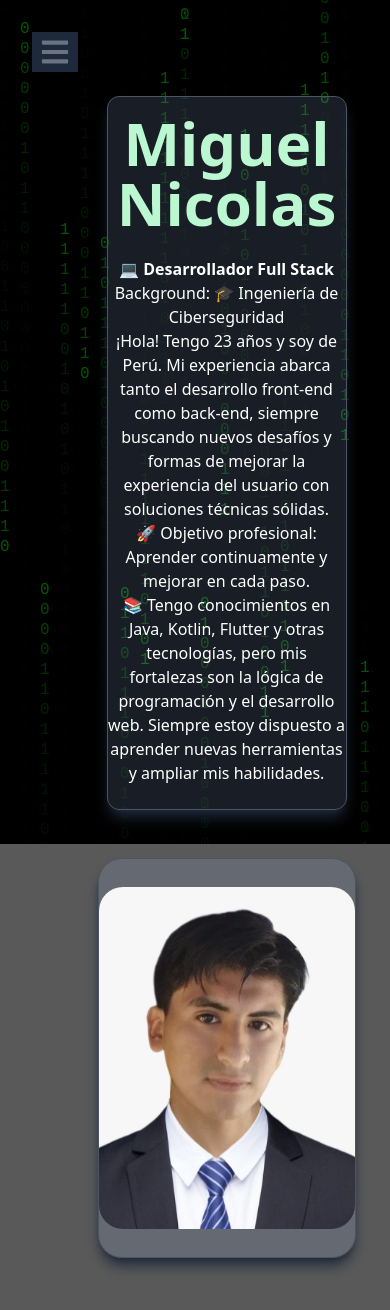
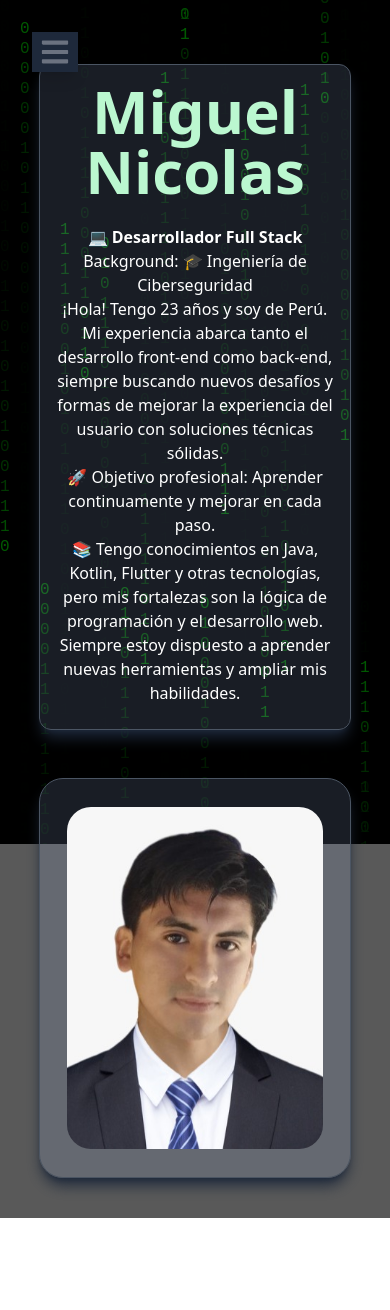
Before and after one commit to RudeusGrayrat/Portafolio, a Next.js app: page /about in a window 390 px wide. Shown: the top 1310 px of the page. After the commit the page ends 1218 px from the top, so only its background shows below. Built offline with nearby package versions, Linux system fonts and the light colour scheme.

Commit message:
mejora a responsive

```diff
--- a/src/app/about/page.tsx
+++ b/src/app/about/page.tsx
@@ -1,13 +1,18 @@
-import BinaryBackground from "@/components/BackgroundDynamic"
 import Image from "next/image"
 export default function About() {
   return (
 
     <div className="
-      flex mx-[15%] md:mx-0  md:ml-[20%] flex-col xl:flex-row justify-center
-      items-center  text-white font-sans pr-6 md:pr-14
-      w-4/5 xl:h-screen my-24 xl:my-0">
-      <div className=" ml-12  shadow-slate-800 pt-4 flex border-gray-600 mb-2 shadow-lg border flex-col items-center bg-[#a5c2f8] rounded-xl bg-opacity-15">
+      flex flex-col xl:flex-row w-full xl:h-screen  md:ml-[20%] justify-center
+            items-center mt-16 ml-0 xl:mt-0
+        text-white  font-sans  md:pr-0
+
+          md:mx-0
+
+
+        ">
+
+      <div className="xl:ml-12 w-4/5 px-4  shadow-slate-800 pt-4 flex border-gray-600 mb-2 shadow-lg border flex-col items-center bg-[#a5c2f8] rounded-xl bg-opacity-15">
         <h1 className=" text-6xl text-center text-green-200
              font-bold  ">
           Miguel Nicolas
@@ -26,7 +31,7 @@ export default function About() {
           📚 Tengo conocimientos en Java, Kotlin, Flutter y otras tecnologías, pero mis fortalezas son la lógica de programación y el desarrollo web. Siempre estoy dispuesto a aprender nuevas herramientas y ampliar mis habilidades. </span>
       </div>
 
-      <div className="flex ml-12 mt-10  shadow-slate-800 justify-center items-center md:mx-24 md:p-6  h-[400px] bg-[#a5c2f8] bg-opacity-15 border-gray-600 shadow-lg border rounded-3xl">
+      <div className="flex  my-10 w-4/5 xl:w-2/5 px-4 shadow-slate-800 justify-center items-center md:mx-12 md:p-6  h-[400px] bg-[#a5c2f8] bg-opacity-15 border-gray-600 shadow-lg border rounded-3xl">
         <Image
           src="/miguel_traje.jpeg"
           alt="hola"
--- a/src/app/experience/page.tsx
+++ b/src/app/experience/page.tsx
@@ -2,9 +2,9 @@ import Card from "@/components/Cards/Card"
 export default function Abaut() {
     return (
         <div className="
-        flex flex-col w-4/5 ml-[17%] md:ml-[20%] justify-center
-            items-center mt-16
-        text-white  font-sans pr-[17%] md:pr-0
+        flex flex-col w-5/5 xl:ml-[17%] md:ml-[20%] justify-center
+            items-center mt-16 ml-0
+        text-white  font-sans xl:pr-[17%] md:pr-0
        ">
             <Card
                 imagen="/Logo-Tower-and-Tower.png"
--- a/src/components/Cards/Card.tsx
+++ b/src/components/Cards/Card.tsx
@@ -4,7 +4,7 @@ export default function Skill(props: any) {
   return (
 
     <div className="w-4/5 flex flex-col xl:flex-row justify-center items-center h-max
-         text-white border border-slate-600 rounded-xl shadow-lg shadow-slate-800 bg-[#a5c2f8] bg-opacity-15 pt-4  font-sans mb-10
+         text-white border px-4 border-slate-600 rounded-xl shadow-lg shadow-slate-800 bg-[#a5c2f8] bg-opacity-15 pt-4  font-sans mb-10
         ">
       <div className="flex flex-col text-center items-center">
           <h1 className=" text-6xl  text-green-200
--- a/src/components/Nav/Nav.tsx
+++ b/src/components/Nav/Nav.tsx
@@ -16,7 +16,7 @@ const Navbar = () => {
 
     return (
         <div className=" flex m-8 md:m-0 flex-col fixed md:z-600  h-10 md:h-screen
-        justify-center items-center md:w-1/5  text-white
+        justify-center items-center md:w-1/5 z-50 text-white
          bg-slate-800 shadow-lg md:shadow-white"
         >
             <div className="hidden md:flex justify-center  bg-slate-50 rounded-full w-auto h-auto  ">
```
